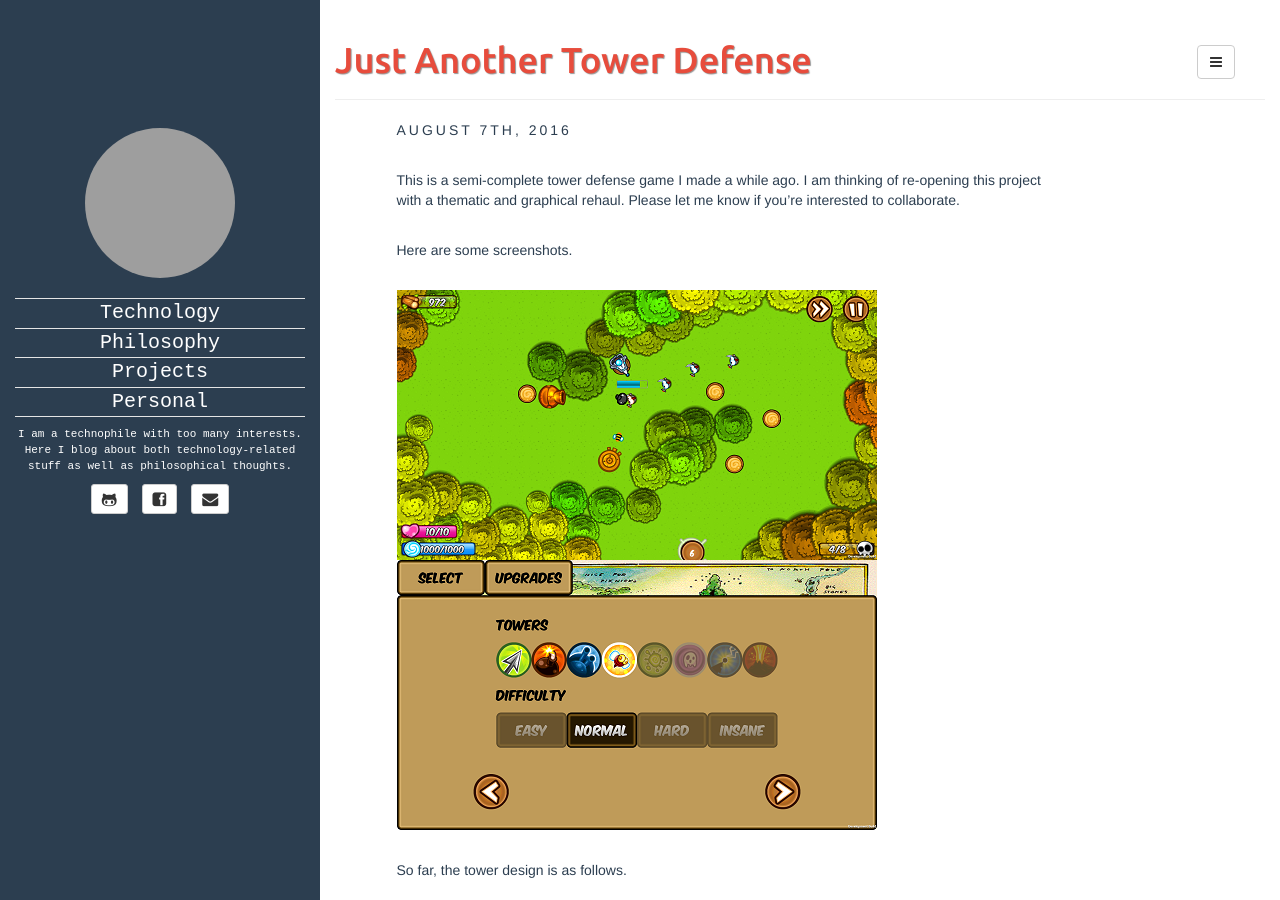
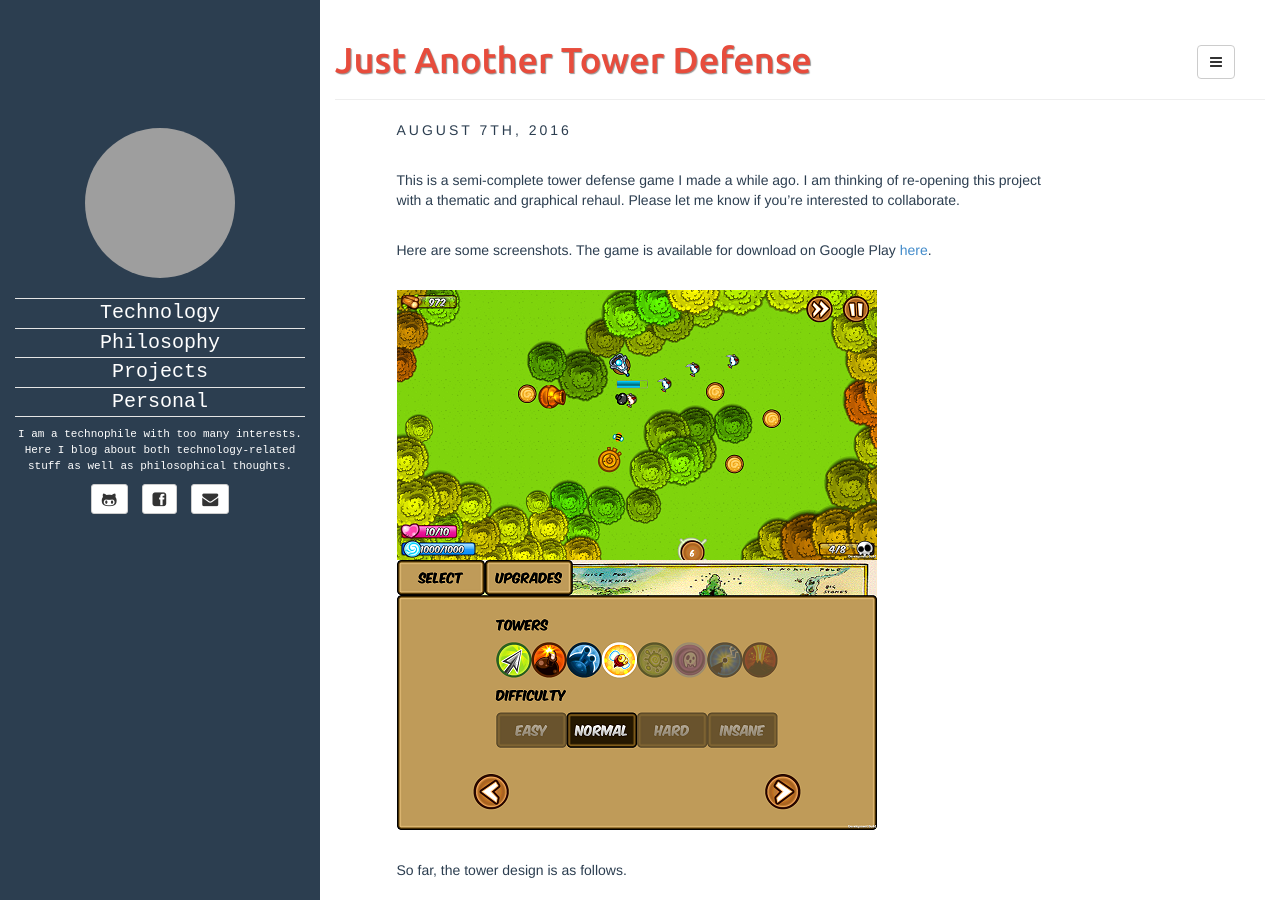
Before and after one commit to changchuming/changchuming.github.io, a Jekyll site: the page built from _posts/2016-8-7-Just-Another_Tower-Defense.md, in a window 1280 px wide and 900 px high. Built offline with Jekyll 4.4.1, drawn with Linux system fonts in a browser that asks for light colours; comment, search, counter and statistics services are not loaded; grey boxes are pictures that could not be loaded.

Commit message:
Updated links

```diff
--- a/_posts/2016-8-7-Just-Another_Tower-Defense.md
+++ b/_posts/2016-8-7-Just-Another_Tower-Defense.md
@@ -8,7 +8,7 @@
 
 This is a semi-complete tower defense game I made a while ago. I am thinking of re-opening this project with a thematic and graphical rehaul. Please let me know if you're interested to collaborate.
 
-Here are some screenshots.
+Here are some screenshots. The game is available for download on Google Play [here](https://play.google.com/store/apps/details?id=com.justanothertowerdefense).
 
 ![Game Screenshot 1]({{ site.BASE_PATH }}/assets/images/Game_SS_1.png)
 ![Game Screenshot 2]({{ site.BASE_PATH }}/assets/images/Game_SS_2.png)
```
